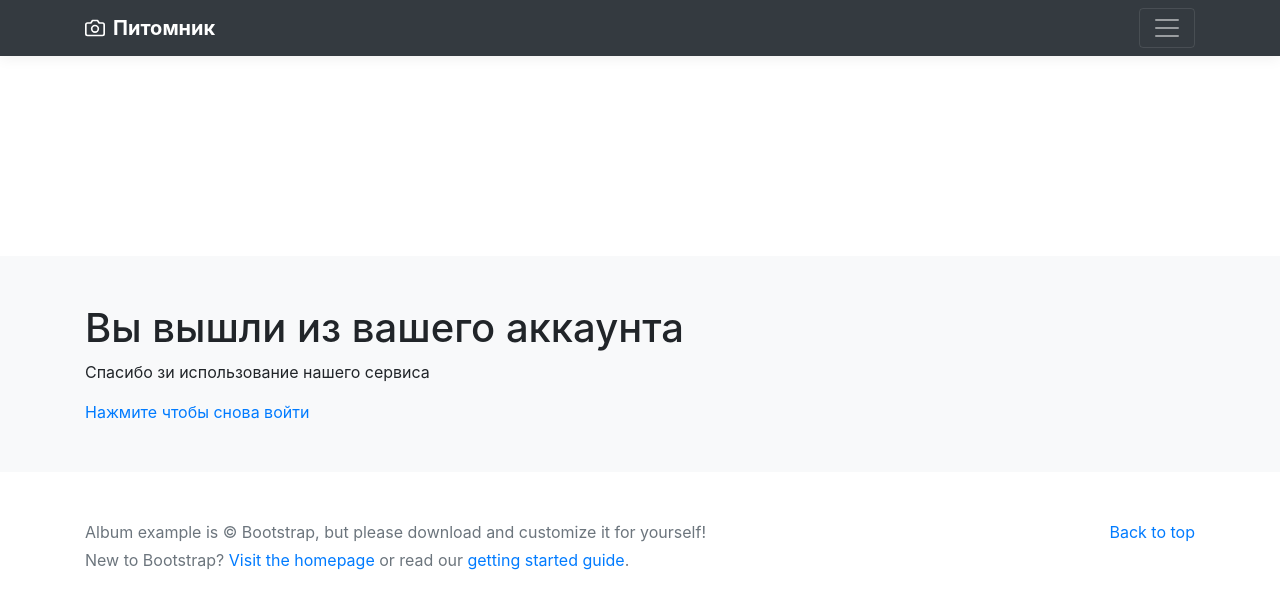
After one commit to AlenaVozmishcheva/Django_project, a Django app: template users/templates/users/user_logout.html in a window 1280 px wide. The commit adds this page. Shown: the top 609 px of the page. Run offline with Django 5.2, Linux system fonts and the light colour scheme; the template is opened without the code that fills it, so the values that code supplies are empty; some libraries are stand-ins or nearby versions.

Commit message:
1. Добавлен шаблон user_logout.html 2. Расширен шаблон user_profile_read_only.html

```diff
--- /dev/null
+++ b/users/templates/users/user_logout.html
@@ -0,0 +1,6 @@
+{% extends 'dogs/base.html' %}
+{% block content %}
+<h1> Вы вышли из вашего аккаунта</h1>
+<p>Спасибо зи использование нашего сервиса</p>
+<a href="{% url 'users:user_login' %}">Нажмите чтобы снова войти</a>
+{% endblock %}
--- a/users/templates/users/user_profile_read_only.html
+++ b/users/templates/users/user_profile_read_only.html
@@ -21,6 +21,9 @@
                  <button class="btn btn-outline-warning">
                     <a class="btn btn-link" href="{% url 'users:user_change_password' %}">изменить пароль</a>
                 </button>
+                <button class="btn btn-outline-danger">
+                    <a class="btn btn-link" href="{% url 'users:user_generate_new_password' %}">генерация пароля</a>
+                </button>
             </div>
         </div>
     </div>
```
Also changed, not shown: users/templates/users/user_password_change.html (renamed from users/templates/users/user_change_password.html).
